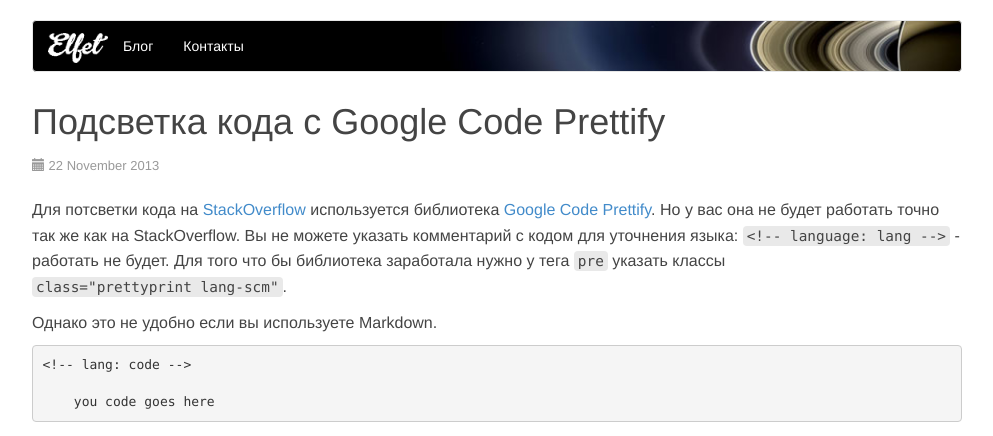
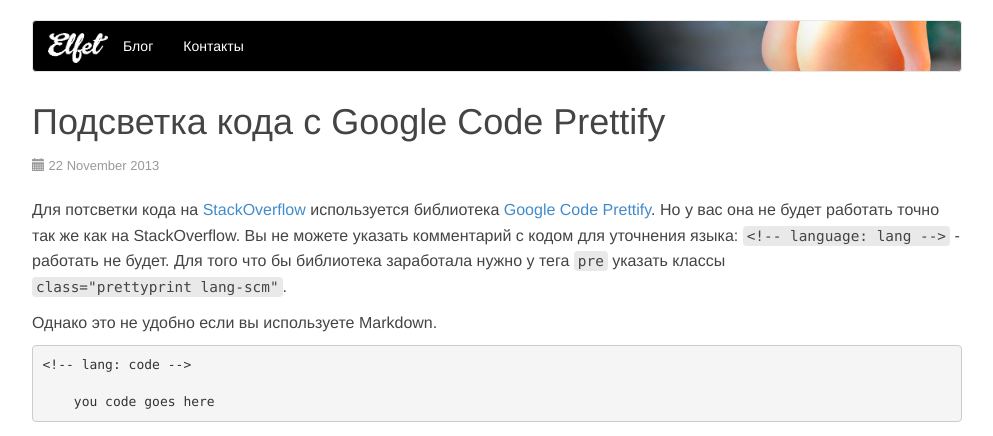
Before and after one commit to toFlash/medv.io, a Jekyll site: the page built from _posts/2013-11-22-code-beautifier-with-google-code-prettify.md, in a window 1280 px wide. Shown: the top 436 px of the page, without its empty margins (143-1136 px from the left). Built offline with Jekyll 4.4.1, drawn with Linux system fonts in a browser that asks for light colours; Markdown is read by kramdown in place of the engine named in the settings; comment, search, counter and statistics services are not loaded.

Commit message:
Back to normal.

```diff
--- a/_posts/2013-11-22-code-beautifier-with-google-code-prettify.md
+++ b/_posts/2013-11-22-code-beautifier-with-google-code-prettify.md
@@ -1,6 +1,7 @@
 ---
 layout: post
 title: Подсветка кода с Google Code Prettify
+background: /img/popka.jpg
 ---
 Для потсветки кода на [StackOverflow](http://stackoverflow.com) используется библиотека [Google Code Prettify](https://code.google.com/p/google-code-prettify/).
 Но у вас она не будет работать точно так же как на StackOverflow. Вы не можете указать комментарий с кодом для уточнения языка: `<!-- language: lang -->` - работать не будет.
--- a/index.html
+++ b/index.html
@@ -1,7 +1,6 @@
 ---
 layout: default
 title: Elfet &raquo; Блог о программировании на PHP, Symfony, Silex, Doctrine.
-background: /img/popka.jpg
 ---
 
 {% for post in site.posts %}
```
